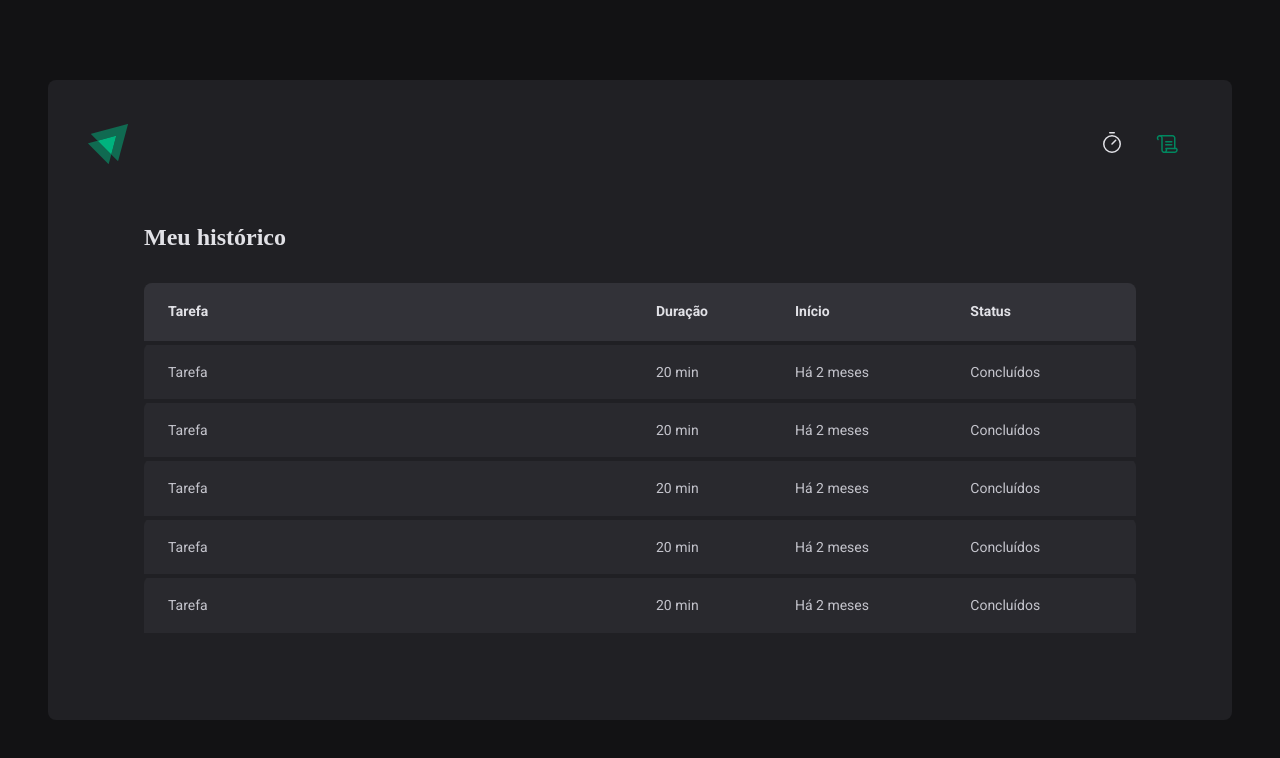
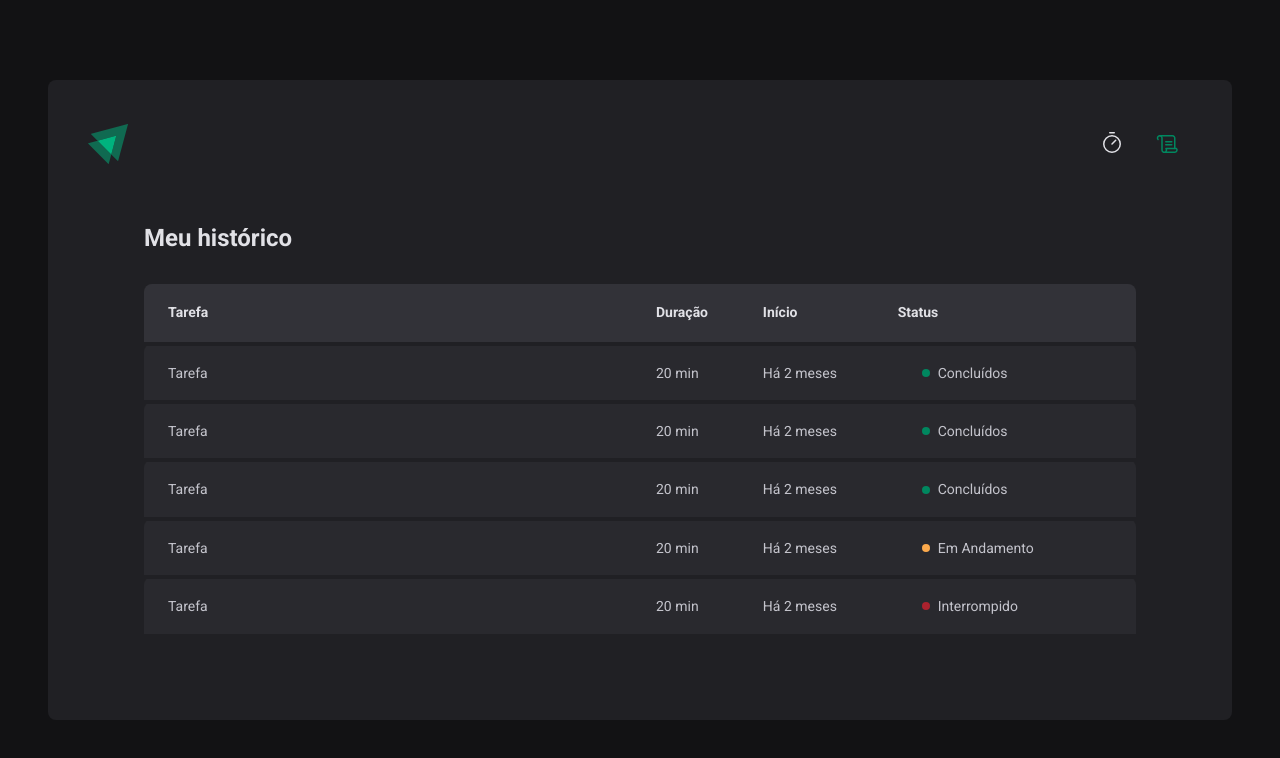
Before and after one commit to alecastrovisk/ignite-timer, a React (Vite) app: page /history in a window 1280 px wide. Shown: the top 758 px of the page. Built offline with nearby package versions, Linux system fonts and the light colour scheme.

Commit message:
feat: Status component

```diff
--- a/src/pages/History/index.tsx
+++ b/src/pages/History/index.tsx
@@ -1,4 +1,4 @@
-import { HistoryContainer, HistoryList } from './styles'
+import { HistoryContainer, HistoryList, Status } from './styles'
 
 export function History() {
   return (
@@ -20,31 +20,41 @@
               <td>Tarefa</td>
               <td>20 min</td>
               <td>Há 2 meses</td>
-              <td>Concluídos</td>
+              <td>
+                <Status statusColor="green">Concluídos</Status>
+              </td>
             </tr>
             <tr>
               <td>Tarefa</td>
               <td>20 min</td>
               <td>Há 2 meses</td>
-              <td>Concluídos</td>
+              <td>
+                <Status statusColor="green">Concluídos</Status>
+              </td>
             </tr>
             <tr>
               <td>Tarefa</td>
               <td>20 min</td>
               <td>Há 2 meses</td>
-              <td>Concluídos</td>
+              <td>
+                <Status statusColor="green">Concluídos</Status>
+              </td>
             </tr>
             <tr>
               <td>Tarefa</td>
               <td>20 min</td>
               <td>Há 2 meses</td>
-              <td>Concluídos</td>
+              <td>
+                <Status statusColor="yellow">Em Andamento</Status>
+              </td>
             </tr>
             <tr>
               <td>Tarefa</td>
               <td>20 min</td>
               <td>Há 2 meses</td>
-              <td>Concluídos</td>
+              <td>
+                <Status statusColor="red">Interrompido</Status>
+              </td>
             </tr>
           </tbody>
         </table>
--- a/src/pages/History/styles.ts
+++ b/src/pages/History/styles.ts
@@ -7,6 +7,7 @@
   padding: 3.5rem;
 
   h1 {
+    font-family: 'Roboto';
     font-size: 1.5rem;
     color: ${(props) => props.theme['gray-100']};
   }
@@ -60,3 +61,27 @@
     }
   }
 `
+
+const STATUS_COLORS = {
+  yellow: 'yellow-500',
+  green: 'green-500',
+  red: 'red-500',
+} as const
+
+interface StatusColor {
+  statusColor: keyof typeof STATUS_COLORS
+}
+
+export const Status = styled.span<StatusColor>`
+  display: flex;
+  align-items: center;
+  gap: 0.5rem;
+
+  &::before {
+    content: '';
+    width: 0.5rem;
+    height: 0.5rem;
+    border-radius: 50%;
+    background: ${(props) => props.theme[STATUS_COLORS[props.statusColor]]};
+  }
+`
--- a/src/pages/Home/styles.ts
+++ b/src/pages/Home/styles.ts
@@ -3,6 +3,7 @@
 export const HomeContainer = styled.main`
   flex: 1;
 
+  font-family: 'Roboto';
   display: flex;
   flex-direction: column;
   align-items: center;
```
